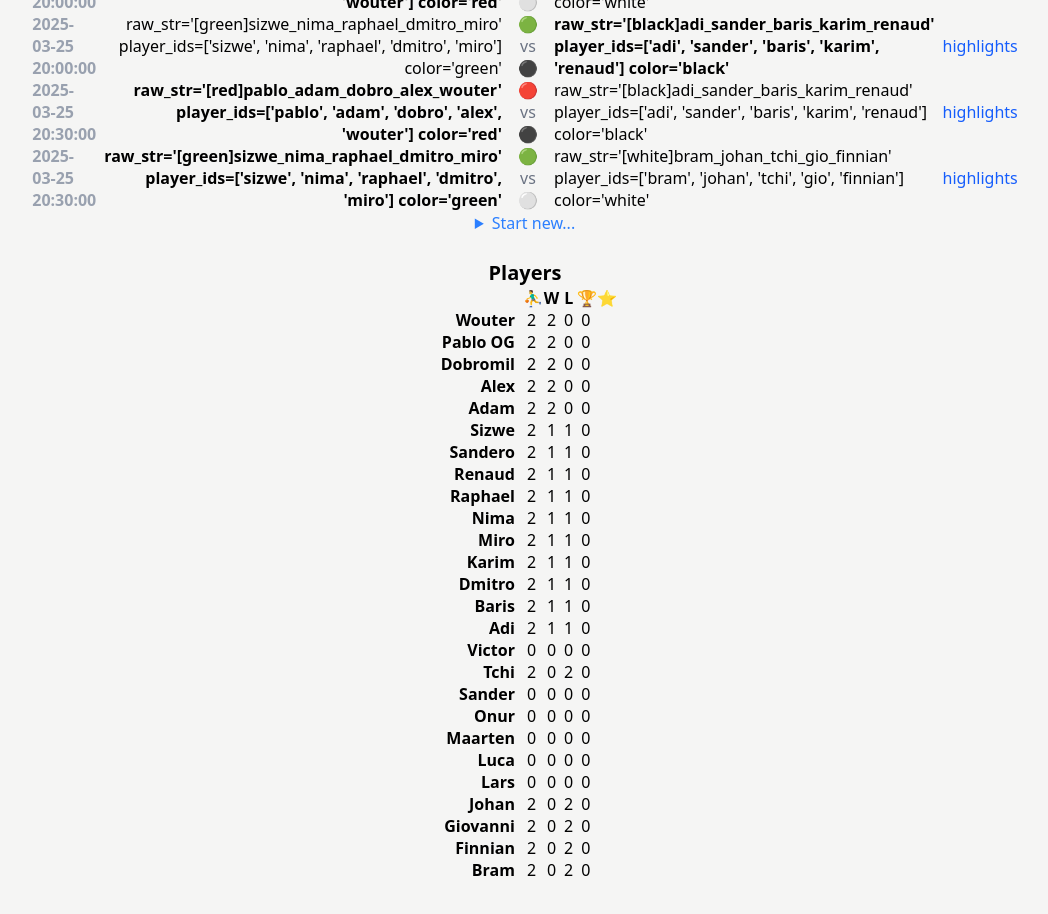
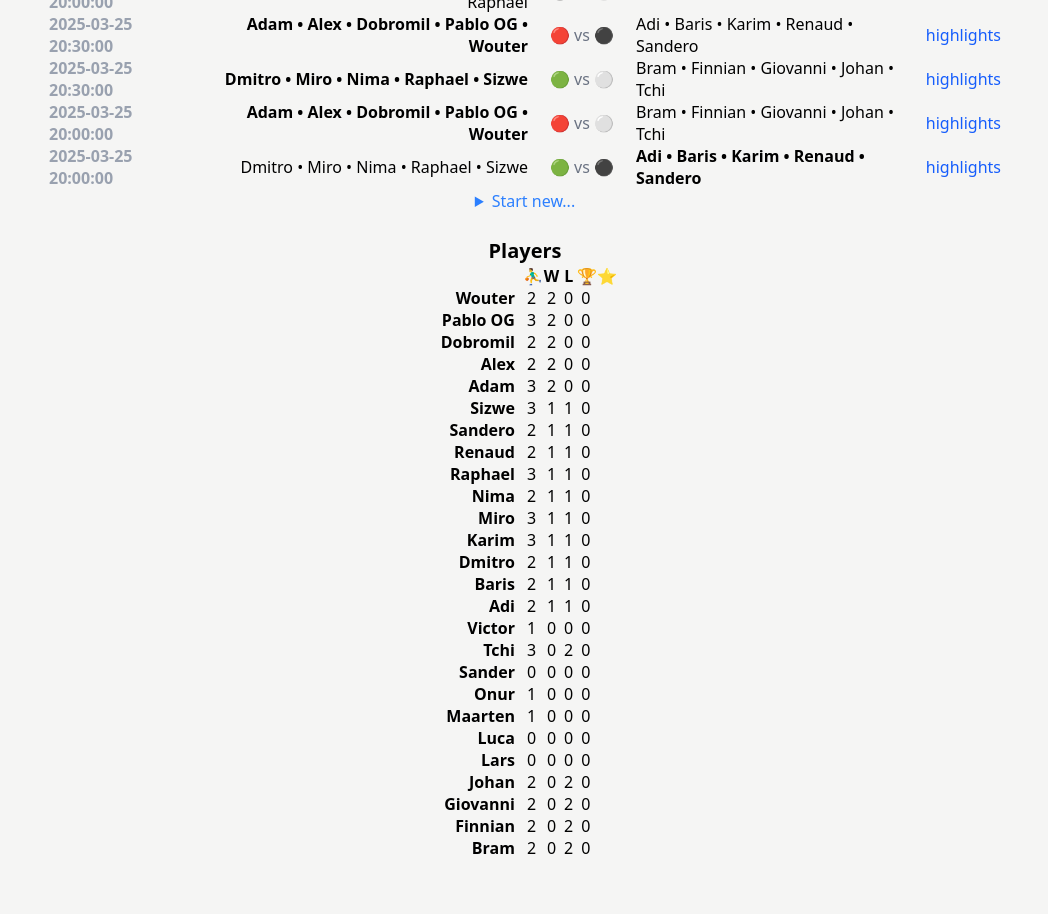
Before and after one commit to raulparada/dok-noord-arena, a plain HTML site: page docs/index.html in a window 1280 px wide. Shown: the whole page, without its empty margins (115-1163 px from the left). Drawn offline with Linux system fonts and the light colour scheme; no server answers.

Commit message:
chore: fixes

```diff
--- a/docs/index.html
+++ b/docs/index.html
@@ -21,12 +21,50 @@
 
 
             <tr>
+                <td class="px-1 font-bold text-gray-400">2025-04-01 20:00:00</td>
+                <td class="px-1 text-right ">Adam • Maarten • Onur • Pablo OG • Raphael</td>
+                <td class="px-3 text-center w-25 text-gray-500">&#9899; vs
+                    &#9898;️
+                </td>
+                <td class="px-1 text-left ">Karim • Miro • Sizwe • Tchi • Victor</td>
+
+            </tr>
+
+            <tr>
+                <td class="px-1 font-bold text-gray-400">2025-03-25 20:30:00</td>
+                <td class="px-1 text-right font-bold">Adam • Alex • Dobromil • Pablo OG • Wouter</td>
+                <td class="px-3 text-center w-25 text-gray-500">&#128308 vs
+                    &#9899;️
+                </td>
+                <td class="px-1 text-left ">Adi • Baris • Karim • Renaud • Sandero</td>
+
+                <td class="px-1 font-medium text-blue-600 dark:text-blue-500 hover:underline"> <a
+                        href="https://app.myplay.com/app/game/67e332b42eab8abd1cb449c6/highlights">highlights</a></td>
+                </td>
+
+            </tr>
+
+            <tr>
+                <td class="px-1 font-bold text-gray-400">2025-03-25 20:30:00</td>
+                <td class="px-1 text-right font-bold">Dmitro • Miro • Nima • Raphael • Sizwe</td>
+                <td class="px-3 text-center w-25 text-gray-500">&#128994 vs
+                    &#9898;️
+                </td>
+                <td class="px-1 text-left ">Bram • Finnian • Giovanni • Johan • Tchi</td>
+
+                <td class="px-1 font-medium text-blue-600 dark:text-blue-500 hover:underline"> <a
+                        href="https://app.myplay.com/app/game/67e33ee0665c5bb7349201fd/highlights">highlights</a></td>
+                </td>
+
+            </tr>
+
+            <tr>
                 <td class="px-1 font-bold text-gray-400">2025-03-25 20:00:00</td>
-                <td class="px-1 text-right font-bold">raw_str='[red]pablo_adam_dobro_alex_wouter' player_ids=['pablo', 'adam', 'dobro', 'alex', 'wouter'] color='red'</td>
+                <td class="px-1 text-right font-bold">Adam • Alex • Dobromil • Pablo OG • Wouter</td>
                 <td class="px-3 text-center w-25 text-gray-500">&#128308 vs
                     &#9898;️
                 </td>
-                <td class="px-1 text-left ">raw_str='[white]bram_johan_tchi_gio_finnian' player_ids=['bram', 'johan', 'tchi', 'gio', 'finnian'] color='white'</td>
+                <td class="px-1 text-left ">Bram • Finnian • Giovanni • Johan • Tchi</td>
 
                 <td class="px-1 font-medium text-blue-600 dark:text-blue-500 hover:underline"> <a
                         href="https://app.myplay.com/app/game/67e332b42eab8abd1cb449c6/highlights">highlights</a></td>
@@ -36,39 +74,11 @@
 
             <tr>
                 <td class="px-1 font-bold text-gray-400">2025-03-25 20:00:00</td>
-                <td class="px-1 text-right ">raw_str='[green]sizwe_nima_raphael_dmitro_miro' player_ids=['sizwe', 'nima', 'raphael', 'dmitro', 'miro'] color='green'</td>
+                <td class="px-1 text-right ">Dmitro • Miro • Nima • Raphael • Sizwe</td>
                 <td class="px-3 text-center w-25 text-gray-500">&#128994 vs
                     &#9899;️
                 </td>
-                <td class="px-1 text-left font-bold">raw_str='[black]adi_sander_baris_karim_renaud' player_ids=['adi', 'sander', 'baris', 'karim', 'renaud'] color='black'</td>
-
-                <td class="px-1 font-medium text-blue-600 dark:text-blue-500 hover:underline"> <a
-                        href="https://app.myplay.com/app/game/67e33ee0665c5bb7349201fd/highlights">highlights</a></td>
-                </td>
-
-            </tr>
-
-            <tr>
-                <td class="px-1 font-bold text-gray-400">2025-03-25 20:30:00</td>
-                <td class="px-1 text-right font-bold">raw_str='[red]pablo_adam_dobro_alex_wouter' player_ids=['pablo', 'adam', 'dobro', 'alex', 'wouter'] color='red'</td>
-                <td class="px-3 text-center w-25 text-gray-500">&#128308 vs
-                    &#9899;️
-                </td>
-                <td class="px-1 text-left ">raw_str='[black]adi_sander_baris_karim_renaud' player_ids=['adi', 'sander', 'baris', 'karim', 'renaud'] color='black'</td>
-
-                <td class="px-1 font-medium text-blue-600 dark:text-blue-500 hover:underline"> <a
-                        href="https://app.myplay.com/app/game/67e332b42eab8abd1cb449c6/highlights">highlights</a></td>
-                </td>
-
-            </tr>
-
-            <tr>
-                <td class="px-1 font-bold text-gray-400">2025-03-25 20:30:00</td>
-                <td class="px-1 text-right font-bold">raw_str='[green]sizwe_nima_raphael_dmitro_miro' player_ids=['sizwe', 'nima', 'raphael', 'dmitro', 'miro'] color='green'</td>
-                <td class="px-3 text-center w-25 text-gray-500">&#128994 vs
-                    &#9898;️
-                </td>
-                <td class="px-1 text-left ">raw_str='[white]bram_johan_tchi_gio_finnian' player_ids=['bram', 'johan', 'tchi', 'gio', 'finnian'] color='white'</td>
+                <td class="px-1 text-left font-bold">Adi • Baris • Karim • Renaud • Sandero</td>
 
                 <td class="px-1 font-medium text-blue-600 dark:text-blue-500 hover:underline"> <a
                         href="https://app.myplay.com/app/game/67e33ee0665c5bb7349201fd/highlights">highlights</a></td>
@@ -101,7 +111,7 @@
                 hx-target="#matchmaking"
                 hx-confirm="Submit match?"
                 hx-ext="dispatchjson"
-                hx-post="https://api.github.com/repos/raulparada/dok-noord-arena/dispatches"
+                hx-post="http://localhost:7654/dispatches"
                 data-event-type="matchmaking"
                 data-redirect="true"></textarea>
         </form>
@@ -137,7 +147,7 @@
             <tr>
                 <th class="text-right px-2 font-semibold">
                     Pablo OG</th>
-                <td class="px-1">2</td>
+                <td class="px-1">3</td>
                 <td class="px-1">2</td>
                 <td class="px-1">0</td>
                 <td class="px-1">0</td>
@@ -164,7 +174,7 @@
             <tr>
                 <th class="text-right px-2 font-semibold">
                     Adam</th>
-                <td class="px-1">2</td>
+                <td class="px-1">3</td>
                 <td class="px-1">2</td>
                 <td class="px-1">0</td>
                 <td class="px-1">0</td>
@@ -173,7 +183,7 @@
             <tr>
                 <th class="text-right px-2 font-semibold">
                     Sizwe</th>
-                <td class="px-1">2</td>
+                <td class="px-1">3</td>
                 <td class="px-1">1</td>
                 <td class="px-1">1</td>
                 <td class="px-1">0</td>
@@ -200,7 +210,7 @@
             <tr>
                 <th class="text-right px-2 font-semibold">
                     Raphael</th>
-                <td class="px-1">2</td>
+                <td class="px-1">3</td>
                 <td class="px-1">1</td>
                 <td class="px-1">1</td>
                 <td class="px-1">0</td>
@@ -218,7 +228,7 @@
             <tr>
                 <th class="text-right px-2 font-semibold">
                     Miro</th>
-                <td class="px-1">2</td>
+                <td class="px-1">3</td>
                 <td class="px-1">1</td>
                 <td class="px-1">1</td>
                 <td class="px-1">0</td>
@@ -227,7 +237,7 @@
             <tr>
                 <th class="text-right px-2 font-semibold">
                     Karim</th>
-                <td class="px-1">2</td>
+                <td class="px-1">3</td>
                 <td class="px-1">1</td>
                 <td class="px-1">1</td>
                 <td class="px-1">0</td>
@@ -263,7 +273,7 @@
             <tr>
                 <th class="text-right px-2 font-semibold">
                     Victor</th>
-                <td class="px-1">0</td>
+                <td class="px-1">1</td>
                 <td class="px-1">0</td>
                 <td class="px-1">0</td>
                 <td class="px-1">0</td>
@@ -272,7 +282,7 @@
             <tr>
                 <th class="text-right px-2 font-semibold">
                     Tchi</th>
-                <td class="px-1">2</td>
+                <td class="px-1">3</td>
                 <td class="px-1">0</td>
                 <td class="px-1">2</td>
                 <td class="px-1">0</td>
@@ -290,7 +300,7 @@
             <tr>
                 <th class="text-right px-2 font-semibold">
                     Onur</th>
-                <td class="px-1">0</td>
+                <td class="px-1">1</td>
                 <td class="px-1">0</td>
                 <td class="px-1">0</td>
                 <td class="px-1">0</td>
@@ -299,7 +309,7 @@
             <tr>
                 <th class="text-right px-2 font-semibold">
                     Maarten</th>
-                <td class="px-1">0</td>
+                <td class="px-1">1</td>
                 <td class="px-1">0</td>
                 <td class="px-1">0</td>
                 <td class="px-1">0</td>
```
Also changed, not shown: data/matches.csv (line endings or trailing spaces), 3 other files.
